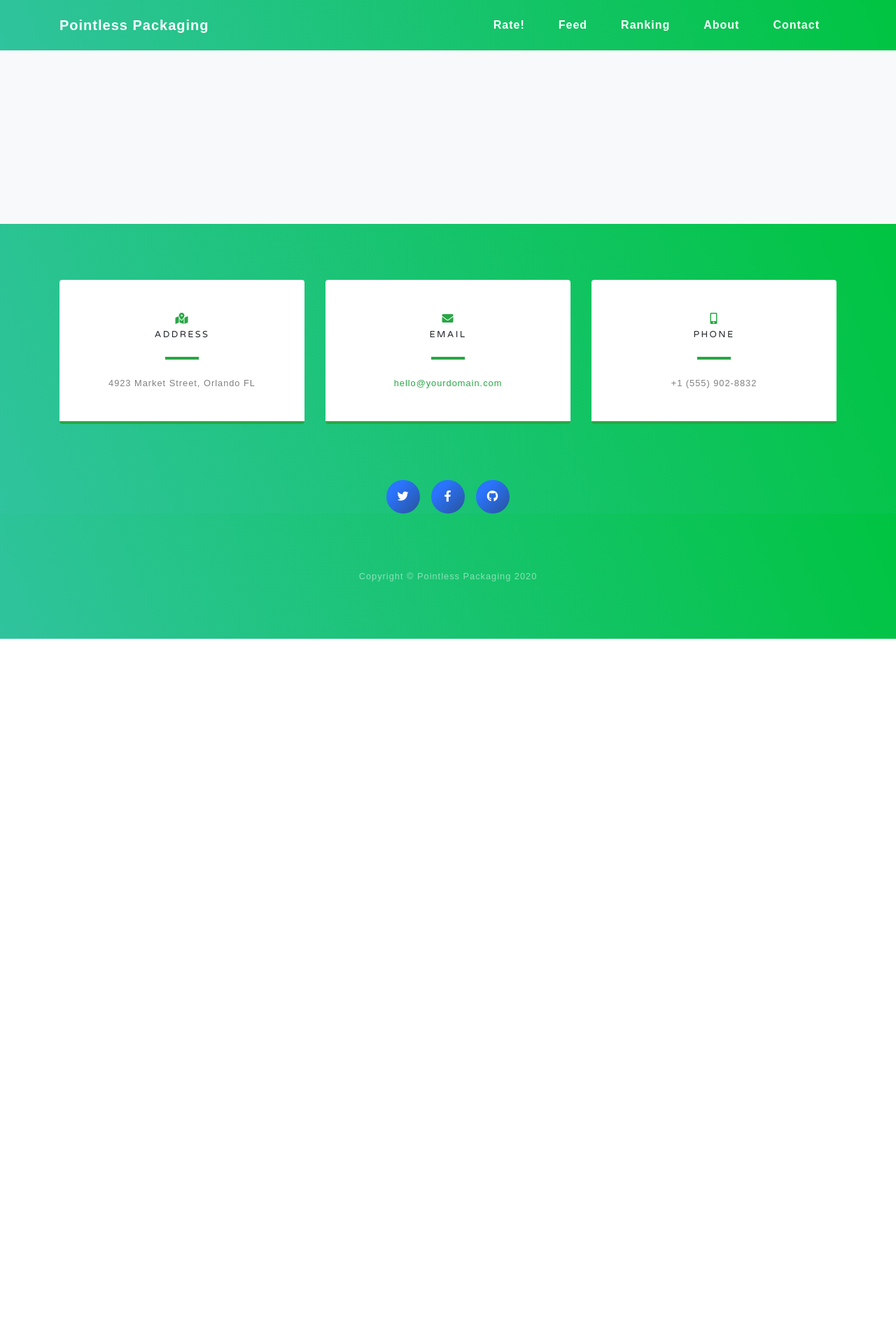
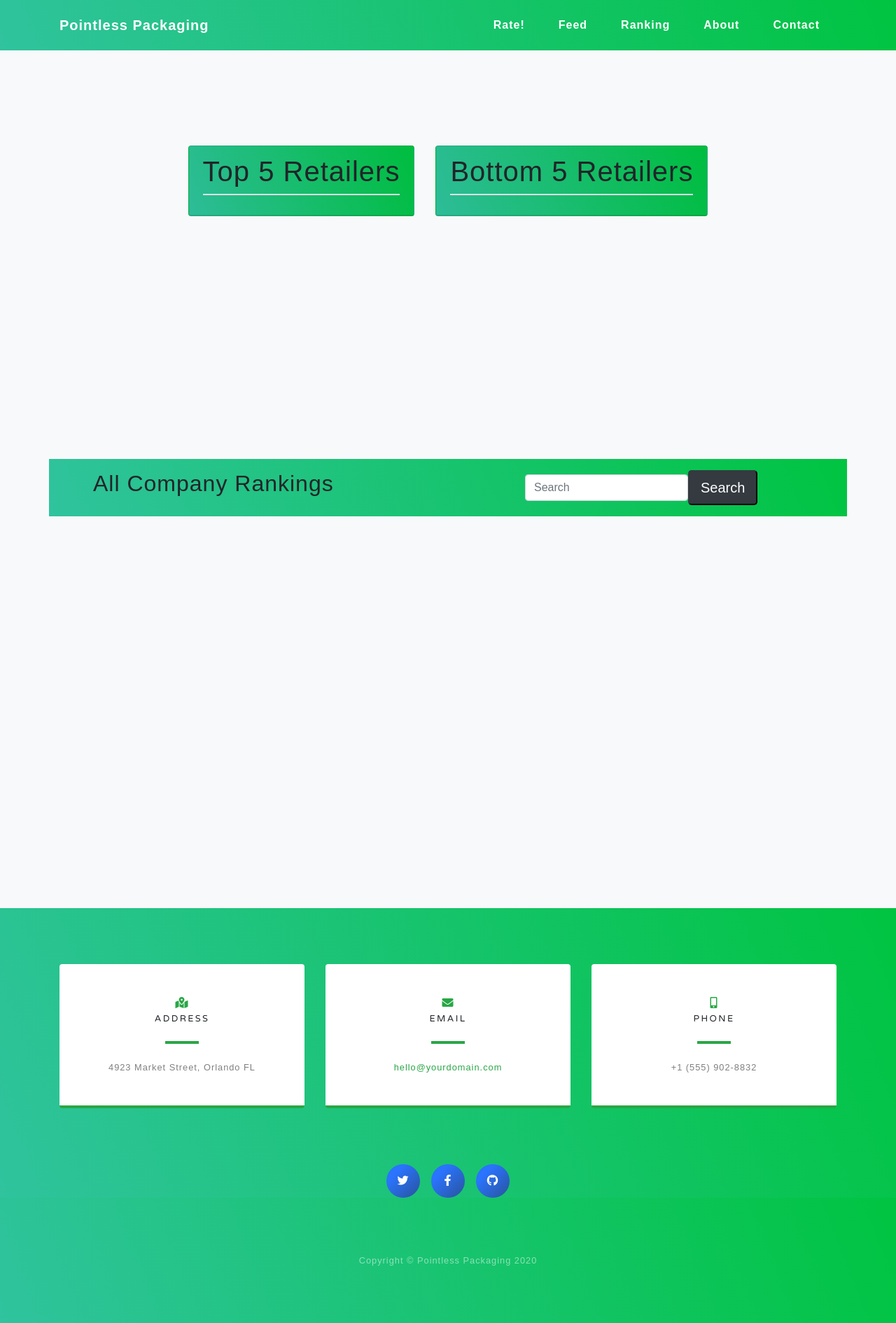
Before and after one commit to PointlessPackaging/pointlesspackaging, a Django app: page /ranking/ in a window 1280 px wide. Shown: the whole page at 70% size. Before the commit the page ends 913 px from the top, so only its background shows below. Run offline with Django 3.2, Linux system fonts and the light colour scheme; data that the repository does not hold is empty; parts of the project's set-up code (start-up, migrations or seed data) failed here and were passed over; some libraries are stand-ins or nearby versions; some web fonts are replaced.

Commit message:
Ajax calls for database
Edits to tables. Top 5 and bottom 5 tables

```diff
--- a/PP_APP/server/frontend/static/css/style.css
+++ b/PP_APP/server/frontend/static/css/style.css
@@ -424,3 +424,24 @@ background-image: linear-gradient(315deg, #29539b 0%, #2a74ff 74%);
 .contact-section .social a:active {
   color: #fff;
 }
+
+
+/* Ryland CSS */
+.cent-head {
+  text -align: center;
+}
+
+.logo-img {
+	padding: 5pt;
+	object-fit: cover;
+	height: 55px;
+}
+
+.my-custom-scrollbar {
+  position: relative;
+  height: 200px;
+  overflow: auto;
+}
+.table-wrapper-scroll-y {
+  display: block;
+}
--- a/PP_APP/server/frontend/templates/base.html
+++ b/PP_APP/server/frontend/templates/base.html
@@ -35,7 +35,6 @@
 
     <!-- Custom scripts for this template -->
     <script src="{% static 'js/script.js' %}" defer></script>
-
 </head>
 
 <body id="page-top">
--- a/PP_APP/server/frontend/templates/ranking.html
+++ b/PP_APP/server/frontend/templates/ranking.html
@@ -1,13 +1,86 @@
 {% extends "base.html" %}
 {% load static %}
 {% block content %}
+<script src="{% static 'js/data_access.js' %}" defer></script>
 
 <section id="about" class="about-section bg-light">
     <div class="container">
+      <!-- PAGE CONTENT GOES IN HERE -->
 
-        <!-- PAGE CONTENT GOES IN HERE -->
+      <!-- The top 5 companies -->
+      <div class="row justify-content-center py-5">
+        <div class="col-auto">
+          <div class="table-wrapper-scroll-y my-custom-scrollbar" style="height: 400px;">
+            <div class="card bg-black py">
+              <div class="card-header py-7" style="text-align: center">
+                <h1 class="cent-head">Top 5 Retailers</h1>
 
+                <table class="table table-bordered table-responsive bg-white">
+                  <tbody>
+                      <tr id="topFiveTable">
+                          <!-- Filled in by Javascript -->
+                      </tr>
+                  </tbody>
+                </table>
+              </div>
+            </div>
+          </div>
+        </div>
+
+        <div class="col-auto">
+          <div class="table-wrapper-scroll-y my-custom-scrollbar" style="height: 400px;">
+            <div class="card bg-black py">
+              <div class="card-header py-7" style="text-align: center">
+                <h1 class="cent-head">Bottom 5 Retailers</h1>
+
+                <table class="table table-bordered table-responsive bg-white">
+                  <tbody>
+                      <tr id="bottomFiveTable">
+                          <!-- Filled in by Javascript -->
+                      </tr>
+                  </tbody>
+                </table>
+              </div>
+            </div>
+          </div>
+        </div>
+      </div> <!--- row conatining the table -->
+
+    <div class="row py-lg-3 bg-black">
+      <div class="col-7">
+        <h2 class="px-5">All Company Rankings</h2>
+      </div>
+
+      <div class="col">
+        <form class="form-inline my-2 my-lg-0">
+          <input class="form-control" type="search" placeholder="Search" aria-label="Search">
+          <button class="btn-lg btn-dark" type="submit">Search</button>
+        </form>
+      </div>
     </div>
+
+    <div class="row">
+      <div class="col">
+        <div class="table-wrapper-scroll-y my-custom-scrollbar" style="height: 400px;">
+            <table class="table table-bordered bg-white">
+              <tbody>
+                  {% for comp in companies %}
+                  <tr>
+                      <th scope="row"># {{ forloop.counter }}</th>
+                    <!--  <td><img src="../../static/css/images/website/target_logo.svg" class="logo-img"></td> -->
+                      <td>{{ comp.brand_name }}</td>
+                      <td>Score: {{ comp.score }}</td>
+                    <!--  <td><a href="#">view company details</a></td> -->
+                    </tr>
+                  {% endfor %}
+              </tbody>
+            </table>
+          </div>
+      </div> <!-- col -->
+    </div> <!--- row conatining the table -->
+
+    </div> <!-- container -->
+
 </section>
 
 {% endblock content %}
--- a/PP_APP/server/frontend/views.py
+++ b/PP_APP/server/frontend/views.py
@@ -1,5 +1,6 @@
 from django.shortcuts import render, redirect
-
+#from .. import pp_api.models
+from pp_api.models import Packager
 
 # Create your views here.
 def home_view(request):
@@ -12,7 +13,12 @@ def feed_view(request):
     return render(request, 'feed.html', {'title' : 'Feed', 'page_name':'feed'})
 
 def ranking_view(request):
-    return render(request, 'ranking.html', {'title' : 'Ranking', 'page_name':'ranking'})
+    context = {
+        'title': 'Ranking',
+        'page_name' : 'ranking',
+        'companies' : Packager.objects.all()
+    }
+    return render(request, 'ranking.html', context)
 
 def about_view(request):
     return render(request, 'about.html', {'title' : 'About', 'page_name':'about'})
```
Also changed, not shown: PP_APP/server/frontend/static/js/data_access.js (added, +51 -0 lines), PP_APP/server/frontend/static/js/script.js (line endings or trailing spaces), PP_APP/server/frontend/templates/about.html (line endings or trailing spaces).
